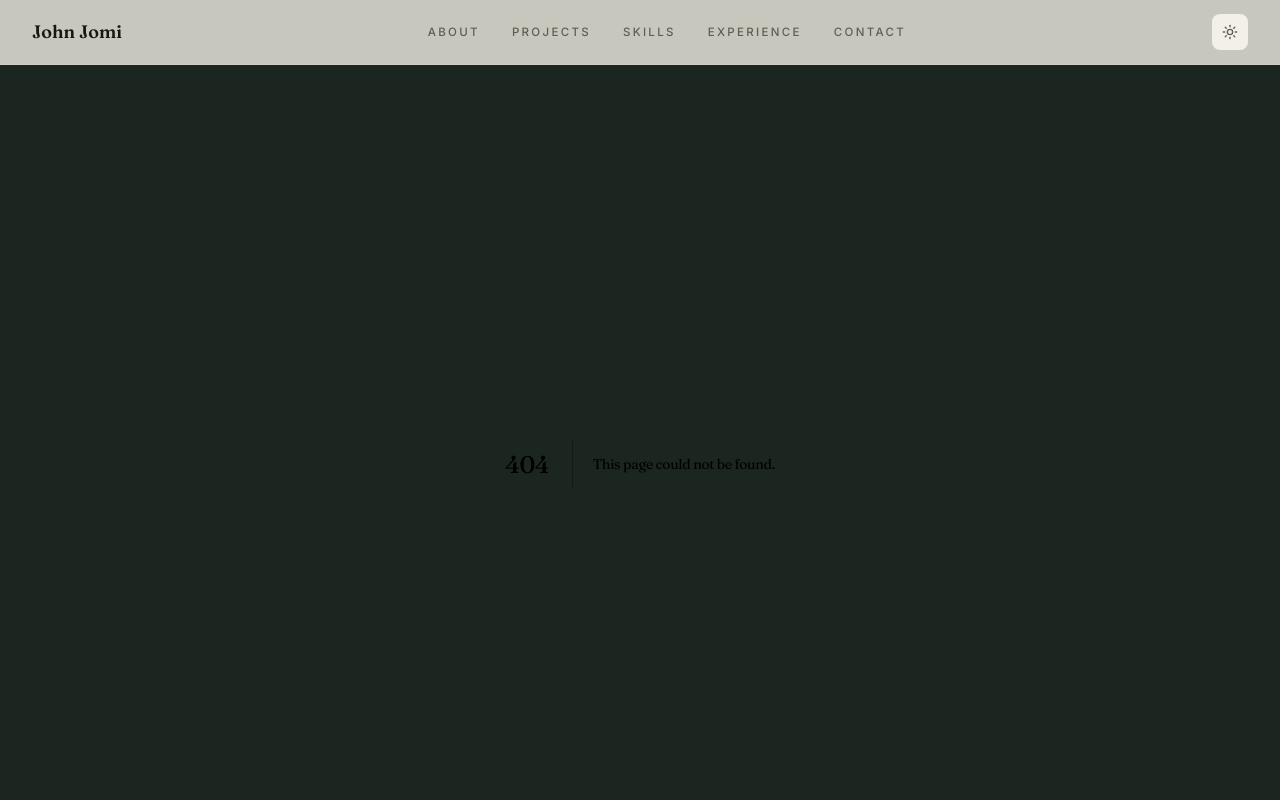
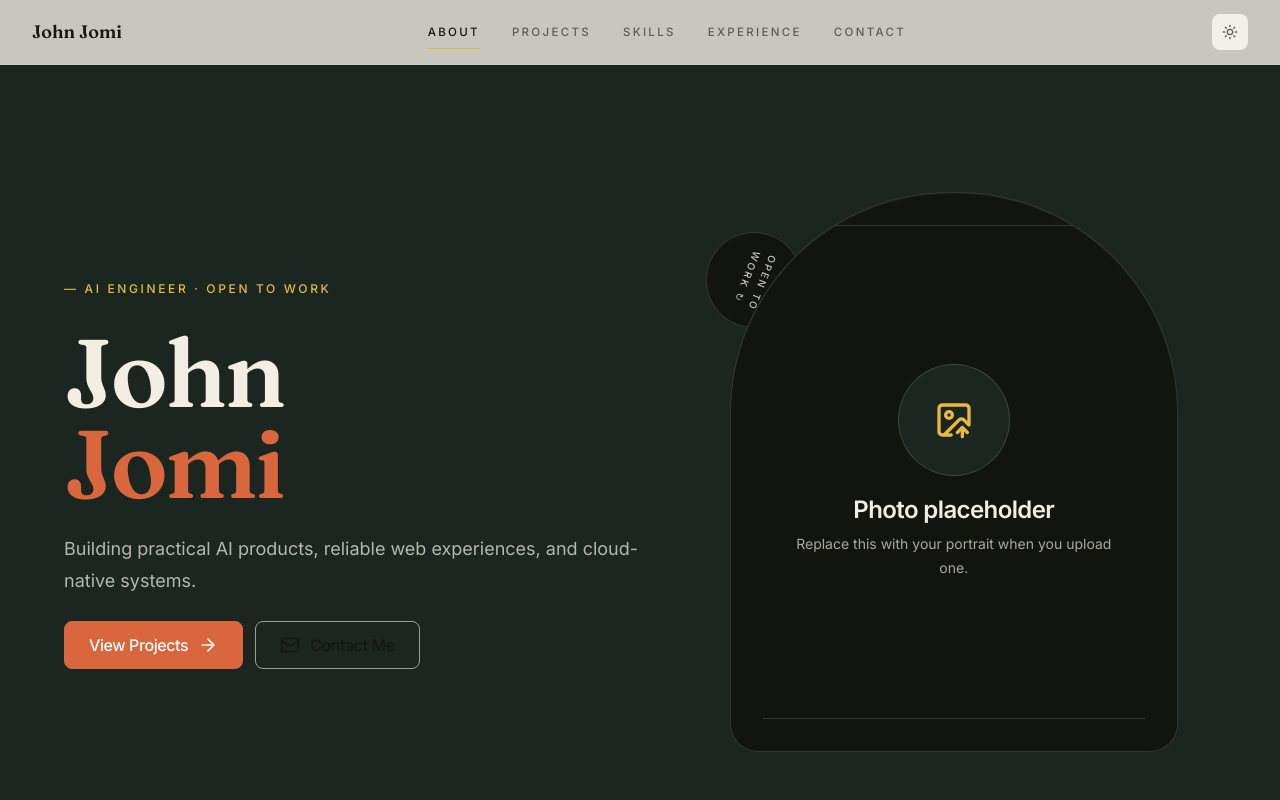
Before and after one commit to JohnJomi/ThePROFILE, a Next.js app in the folder frontend/: page /about in a window 1280 px wide. Before the commit this address had no page. Shown: the top 800 px of the page. Built offline with nearby package versions, Linux system fonts and the light colour scheme.

Commit message:
Changing the entire page from a SPA to a multi page application

```diff
--- /dev/null
+++ b/frontend/src/app/about/page.tsx
@@ -0,0 +1,15 @@
+import { Achievements } from "@/components/sections/Achievements";
+import { Certifications } from "@/components/sections/Certifications";
+import { Hero } from "@/components/sections/Hero";
+import { Publications } from "@/components/sections/Publications";
+
+export default function AboutPage() {
+  return (
+    <>
+      <Hero />
+      <Certifications />
+      <Achievements />
+      <Publications />
+    </>
+  );
+}
--- /dev/null
+++ b/frontend/src/app/contact/page.tsx
@@ -0,0 +1,5 @@
+import { Contact } from "@/components/sections/Contact";
+
+export default function ContactPage() {
+  return <Contact />;
+}
--- /dev/null
+++ b/frontend/src/app/experience/page.tsx
@@ -0,0 +1,5 @@
+import { Experience } from "@/components/sections/Experience";
+
+export default function ExperiencePage() {
+  return <Experience />;
+}
--- a/frontend/src/app/page.tsx
+++ b/frontend/src/app/page.tsx
@@ -1,31 +1,5 @@
-/**
- * app/page.tsx — Home page
- *
- * Composed of portfolio sections. Each section has an `id` matching
- * the navigation anchors in config/navigation.ts for smooth scrolling
- * and active-state highlighting in the Navbar.
- */
-
-import { Achievements } from "@/components/sections/Achievements";
-import { Certifications } from "@/components/sections/Certifications";
-import { Contact } from "@/components/sections/Contact";
-import { Experience } from "@/components/sections/Experience";
-import { Hero } from "@/components/sections/Hero";
-import { Projects } from "@/components/sections/Projects";
-import { Publications } from "@/components/sections/Publications";
-import { Skills } from "@/components/sections/Skills";
+import { redirect } from "next/navigation";
 
 export default function HomePage() {
-  return (
-    <>
-      <Hero />
-      <Projects />
-      <Experience />
-      <Skills />
-      <Certifications />
-      <Achievements />
-      <Publications />
-      <Contact />
-    </>
-  );
+  redirect("/about");
 }
--- /dev/null
+++ b/frontend/src/app/projects/page.tsx
@@ -0,0 +1,5 @@
+import { Projects } from "@/components/sections/Projects";
+
+export default function ProjectsPage() {
+  return <Projects />;
+}
--- /dev/null
+++ b/frontend/src/app/skills/page.tsx
@@ -0,0 +1,5 @@
+import { Skills } from "@/components/sections/Skills";
+
+export default function SkillsPage() {
+  return <Skills />;
+}
--- a/frontend/src/components/layout/Footer.tsx
+++ b/frontend/src/components/layout/Footer.tsx
@@ -40,7 +40,7 @@ export function Footer() {
           {/* Brand */}
           <div className="flex flex-col gap-2">
             <Link
-              href="/"
+              href="/about"
               className="font-heading text-lg font-semibold text-text-primary hover:text-accent-gold transition-colors focus-visible:outline-none focus-visible:ring-2 focus-visible:ring-accent-gold rounded-sm"
               aria-label="Go to homepage"
             >
--- a/frontend/src/components/layout/Navbar.tsx
+++ b/frontend/src/components/layout/Navbar.tsx
@@ -133,7 +133,7 @@ export function Navbar() {
 
           {/* Logo / name */}
           <Link
-            href="/"
+            href="/about"
             className={cn(
               "font-heading text-lg font-semibold text-foreground",
               "hover:text-accent-rust transition-colors duration-150",
--- a/frontend/src/components/sections/Hero.tsx
+++ b/frontend/src/components/sections/Hero.tsx
@@ -17,7 +17,7 @@ const marqueeItems = [
 ] as const;
 
 export function Hero() {
-  const { name, tagline, bio, openToWork, email } = profile;
+  const { name, tagline, bio, openToWork } = profile;
   const [firstName, ...restOfName] = (name || "Your Name").split(" ");
   const lastName = restOfName.join(" ");
 
@@ -66,7 +66,7 @@ export function Hero() {
               className="flex flex-col gap-3 sm:flex-row"
             >
               <PrimaryButton
-                href="/#projects"
+                href="/projects"
                 size="lg"
                 icon={<ArrowRight className="size-4" aria-hidden="true" />}
                 iconPosition="right"
@@ -74,7 +74,7 @@ export function Hero() {
                 View Projects
               </PrimaryButton>
               <SecondaryButton
-                href={`mailto:${email || "hello@example.com"}`}
+                href="/contact"
                 size="lg"
                 icon={<Mail className="size-4" aria-hidden="true" />}
                 iconPosition="left"
--- a/frontend/src/config/navigation.ts
+++ b/frontend/src/config/navigation.ts
@@ -5,10 +5,8 @@
  * The Navbar and Footer components map over these arrays — no navigation
  * logic lives in JSX.
  *
- * Anchor link convention:
- *   Use "/#section-id" so links navigate to the home page anchor from any
- *   route (e.g. /writing → /#about). On the home page itself, Next.js Link
- *   will smooth-scroll to the anchor without a full page reload.
+ * Route link convention:
+ *   Use top-level routes so each section has its own page.
  *
  * Dependencies: used by
  *   - src/components/layout/Navbar.tsx
@@ -30,15 +28,14 @@ export interface SocialLink extends NavLink {
 /**
  * Primary navigation links.
  *
- * Anchor links use "/#id" format so they work correctly from any page.
- * The Navbar's isActive() helper handles both "#id" and "/#id" formats.
+ * Route links use the page paths directly.
  */
 export const primaryNavLinks: NavLink[] = [
-  { label: "About", href: "/#about" },
-  { label: "Projects", href: "/#projects" },
-  { label: "Skills", href: "/#skills" },
-  { label: "Experience", href: "/#experience" },
-  { label: "Contact", href: "/#contact" },
+  { label: "About", href: "/about" },
+  { label: "Projects", href: "/projects" },
+  { label: "Skills", href: "/skills" },
+  { label: "Experience", href: "/experience" },
+  { label: "Contact", href: "/contact" },
 ];
 
 /**
```
